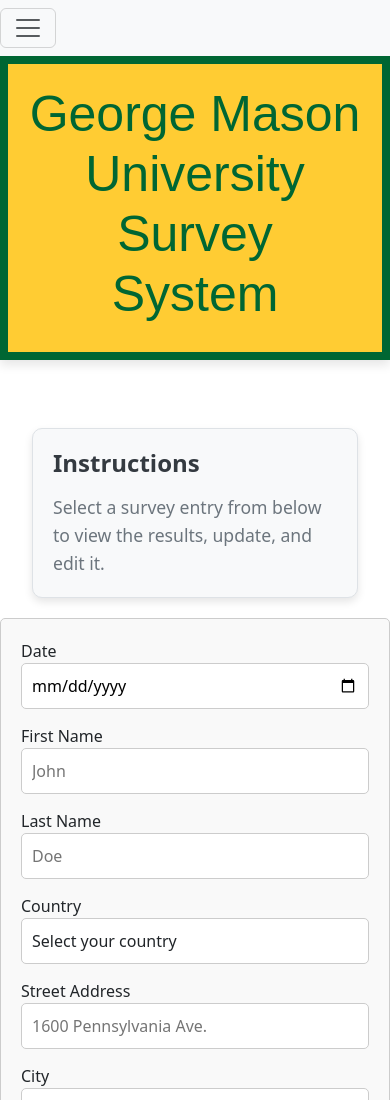
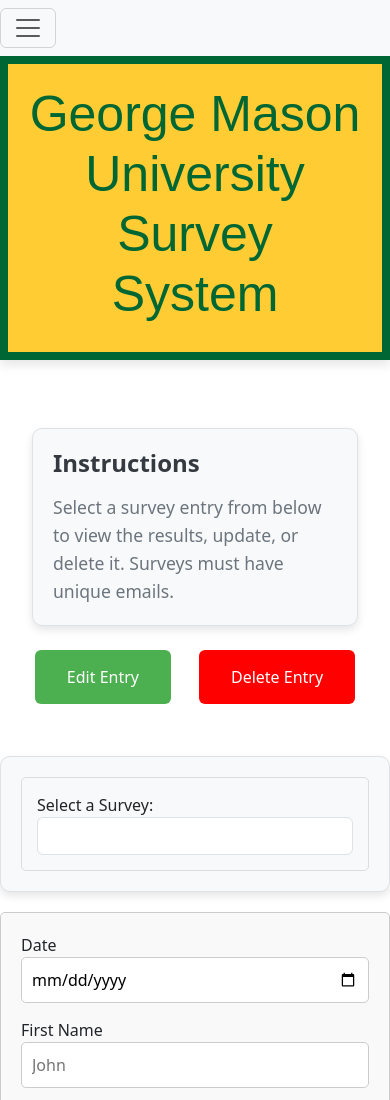
Before and after one commit to bobogmu/student-survey-angular, an Angular app: page /entries in a window 390 px wide. Shown: the top 1100 px of the page. Built offline with nearby package versions, Linux system fonts and the light colour scheme.

Commit message:
Added placeholders for evenet viewer

```diff
--- a/src/app/entryviewer/entryviewer.component.css
+++ b/src/app/entryviewer/entryviewer.component.css
@@ -4,10 +4,10 @@
 
 /* Custom styles for the card */
 .card {
-    background-color: #f8f9fa; /* Light background color */
-    border: 1px solid #dee2e6; /* Light border color */
-    border-radius: 10px; /* Rounded corners */
-    box-shadow: 0 4px 8px rgba(0, 0, 0, 0.1); /* Soft shadow */
+    background-color: #f8f9fa;
+    border: 1px solid #dee2e6;
+    border-radius: 10px;
+    box-shadow: 0 4px 8px rgba(0, 0, 0, 0.1);
     margin: 20px;
 }
 
@@ -18,15 +18,77 @@
 
 /* Custom styles for the card title */
 .card-title {
-    font-size: 1.5rem; /* Larger font size */
-    font-weight: bold; /* Bold text */
-    color: #343a40; /* Dark text color */
-    margin-bottom: 15px; /* Spacing below the title */
+    font-size: 1.5rem;
+    font-weight: bold;
+    color: #343a40;
+    margin-bottom: 15px;
 }
 
 /* Custom styles for the card text */
 .card-text {
-    font-size: 1.1rem; /* Slightly larger font size */
-    color: #6c757d; /* Medium text color */
-    line-height: 1.6; /* Increased line height for readability */
+    font-size: 1.1rem;
+    color: #6c757d;
+    line-height: 1.6;
 }
+
+/* Edit Button styling */
+.edit-button {
+    background-color: #4CAF50;
+    border: none;
+    color: white;
+    padding: 15px 32px;
+    text-align: center;
+    text-decoration: none;
+    display: inline-block;
+    font-size: 16px;
+    margin: 4px 2px;
+    transition-duration: 0.4s;
+    cursor: pointer;
+}
+
+/* Edit Button styling */
+.edit-button:hover {
+    background-color: white;
+    color: black;
+    border: 2px solid #4CAF50;
+}
+
+/* Delete Button styling */
+.delete-button {
+    background-color: #ff0000;
+    border: none;
+    color: white;
+    padding: 15px 32px;
+    text-align: center;
+    text-decoration: none;
+    display: inline-block;
+    font-size: 16px;
+    margin: 4px 2px;
+    transition-duration: 0.4s;
+    cursor: pointer;
+}
+
+/* Delete Button styling */
+.delete-button:hover {
+    background-color: white;
+    color: black;
+    border: 2px solid #ff0000;
+}
+
+/* Drop down box to select survey */
+.survey-list-box{
+    padding: 20px;
+    background-color: #f8f9fa;
+    border: 1px solid #dee2e6;
+    border-radius: 10px;
+    box-shadow: 0 4px 8px rgba(0, 0, 0, 0.1);
+    margin: 20px auto;
+}
+
+/* List form/group styling for survey lists */
+.survey-list {
+    padding: 15px;
+    background-color: #f8f9fa;
+    border-radius: 5px;
+    border: 1px solid #ddd;
+}
--- a/src/app/entryviewer/entryviewer.component.html
+++ b/src/app/entryviewer/entryviewer.component.html
@@ -1,15 +1,47 @@
+<!--- Authors: Brett Burcher, Momal Noori-->
+<!--- Geroge Mason University, SWE642, Assignment 3 --->
+<!--- Date: 7/17/24 --->
+
+
+<!---Instructions text block--->
 <div class="container mt-5">
     <div class="row">
         <div class="col-md-12">
             <div class="card">
                 <div class="card-body">
                     <h5 class="card-title">Instructions</h5>
-                    <p class="card-text">Select a survey entry from below to view the results, update, and edit it.</p>
+                    <p class="card-text">Select a survey entry from below to view the results, update, or delete it.  Surveys must have unique emails.</p>
                 </div>
             </div>
         </div>
     </div>
 </div>
 
+<!---Edit and Delete Buttons--->
+<div class="container">
+    <div class="row justify-content-center">
+      <div class="col-auto">
+        <button class="btn edit-button" (click)="onEdit()">Edit Entry</button>
+      </div>
+      <div class="col-auto">
+        <button class="btn delete-button" (click)="onDelete()">Delete Entry</button>
+      </div>
+    </div>
+</div>
+
+<!---List of surveys from server--->
+<div class="container mt-5 survey-list-box">
+    <div class="row">
+      <div class="col-md-12">
+        <div class="form-group survey-list">
+          <label for="surveyDropdown">Select a Survey:</label>
+          <select class="form-control" id="surveyDropdown" [(ngModel)]="selectedSurvey" (ngModelChange)="onSurveyChange($event)">
+            <option *ngFor="let option of surveyOptions">{{ option }}</option>
+          </select>
+        </div>
+      </div>
+    </div>
+</div>
+
 <!---Survey component--->
 <app-surveyform></app-surveyform>>
--- a/src/app/entryviewer/entryviewer.component.ts
+++ b/src/app/entryviewer/entryviewer.component.ts
@@ -1,15 +1,4 @@
-import { Component } from '@angular/core';
-import { SurveyformComponent } from '../surveyform/surveyform.component';
-
-@Component({
-  selector: 'app-entryviewer',
-  standalone: true,
-  imports: [SurveyformComponent],
-  templateUrl: './entryviewer.component.html',
-  styleUrl: './entryviewer.component.css'
-})
-export class EntryviewerComponent {
-  /***
+/***
    * My thought was to pull the survey component into here. This will give us fields, and the submit and edit button.
    *
    * We can have the typescript grab all surveys on load and put the names in a dropdown list.
@@ -24,4 +13,155 @@
    *
    */
 
+import { AfterViewInit, Component, ViewChild } from '@angular/core';
+import { SurveyformComponent } from '../surveyform/surveyform.component';
+import { NgFor } from '@angular/common';
+import { FormsModule } from '@angular/forms';
+
+@Component({
+  selector: 'app-entryviewer',
+  standalone: true,
+  imports: [SurveyformComponent, NgFor, FormsModule],
+  templateUrl: './entryviewer.component.html',
+  styleUrl: './entryviewer.component.css'
+})
+export class EntryviewerComponent implements AfterViewInit {
+
+  @ViewChild(SurveyformComponent) surveyForm!: SurveyformComponent;
+
+  /* TODO: This would be a list we would pull from the database, then we do GET on the option they select */
+  surveyOptions: string[] = ['email1@hotmail.com', 'email2@hotmail.com', 'email3@hotmail.com', 'email4@hotmail.com'];
+
+  // The actively selected survey
+  selectedSurvey: string = '';
+
+  // Called after view initializes
+  ngAfterViewInit() {
+    // After the view is initialized, populate the form data
+  }
+
+  populateFormData(emailEntry: string) {
+
+    // Ex: Entry 1
+    if(emailEntry === 'email1@hotmail.com'){
+      this.surveyForm.formData = {
+        date: '2024-07-18',
+        firstName: 'John',
+        lastName: 'Doe',
+        country: 'united_states',
+        streetAddress: '1600 Penn Ave',
+        city: 'Washington',
+        state: 'Virginia',
+        zipCode: '22405',
+        phoneNumber: '5551114444',
+        email: 'email1@hotmail.com',
+        likedMost_students: true,
+        likedMost_location: false,
+        likedMost_campus: false,
+        likedMost_atmosphere: true,
+        likedMost_dormRooms: false,
+        likedMost_sports: false,
+        howDidYouHear: 'friends',
+        recommendationLikelihood: 'very_likely',
+        additionalComments: 'Additional comments'
+      };
+    }
+
+    if(emailEntry === 'email2@hotmail.com'){
+      this.surveyForm.formData = {
+        date: '2024-07-18',
+        firstName: 'John',
+        lastName: 'Doe',
+        country: 'united_states',
+        streetAddress: '1600 Penn Ave',
+        city: 'Washington',
+        state: 'Virginia',
+        zipCode: '22405',
+        phoneNumber: '5551114444',
+        email: 'email2@hotmail.com',
+        likedMost_students: true,
+        likedMost_location: false,
+        likedMost_campus: false,
+        likedMost_atmosphere: true,
+        likedMost_dormRooms: false,
+        likedMost_sports: false,
+        howDidYouHear: 'friends',
+        recommendationLikelihood: 'very_likely',
+        additionalComments: 'Additional comments'
+      };
+    }
+
+    if(emailEntry === 'email3@hotmail.com'){
+      this.surveyForm.formData = {
+        date: '2024-07-18',
+        firstName: 'John',
+        lastName: 'Doe',
+        country: 'united_states',
+        streetAddress: '1600 Penn Ave',
+        city: 'Washington',
+        state: 'Virginia',
+        zipCode: '22405',
+        phoneNumber: '5551114444',
+        email: 'email3@hotmail.com',
+        likedMost_students: true,
+        likedMost_location: false,
+        likedMost_campus: false,
+        likedMost_atmosphere: true,
+        likedMost_dormRooms: false,
+        likedMost_sports: false,
+        howDidYouHear: 'friends',
+        recommendationLikelihood: 'very_likely',
+        additionalComments: 'Additional comments'
+      };
+    }
+
+    if(emailEntry === 'email4@hotmail.com'){
+      this.surveyForm.formData = {
+        date: '2024-07-18',
+        firstName: 'John',
+        lastName: 'Doe',
+        country: 'united_states',
+        streetAddress: '1600 Penn Ave',
+        city: 'Washington',
+        state: 'Virginia',
+        zipCode: '22405',
+        phoneNumber: '5551114444',
+        email: 'email4@hotmail.com',
+        likedMost_students: true,
+        likedMost_location: false,
+        likedMost_campus: false,
+        likedMost_atmosphere: true,
+        likedMost_dormRooms: false,
+        likedMost_sports: false,
+        howDidYouHear: 'friends',
+        recommendationLikelihood: 'very_likely',
+        additionalComments: 'Additional comments'
+      };
+    }
+
+  }
+
+  /**
+   *  Description: When the survey lists change, call functions to pupulate the data properly.
+   *  @param: emailEntry - email of the survey entry
+   */
+  onSurveyChange(emailEntry: string) {
+    console.log('Selected Survey:', emailEntry);
+
+    // TODO: Send request to database for emailEntry as key/id
+
+    // TODO: Send this data to populate form data to fill with server response
+    this.populateFormData(emailEntry);
+
+    // Perform any actions based on the selected survey here
+  }
+
+  onEdit(){
+    console.log("Editing Form");
+  }
+
+  onDelete(){
+    console.log("Deleting Form");
+
+  }
 }
--- a/src/app/surveyform/surveyform.component.ts
+++ b/src/app/surveyform/surveyform.component.ts
@@ -70,6 +70,7 @@
     console.log('Additional Comments:', this.formData.additionalComments)
 
     // TODO: Sends data to server/database
+    console.log("TODO: Send data to server");
   }
 
   /**
```
